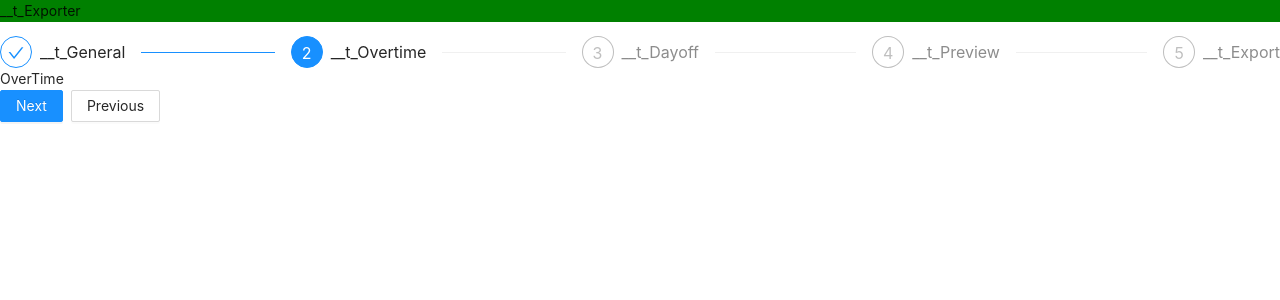
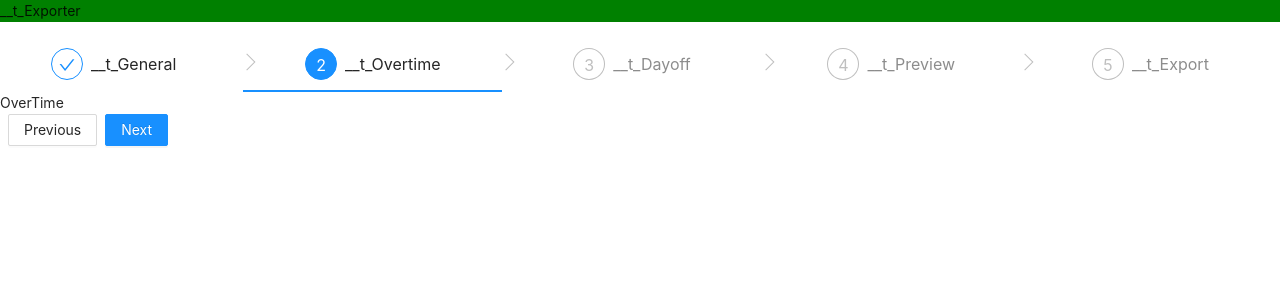
Before and after one commit to owesdexter/next_stater, a Next.js app: page /exporter in a window 1280 px wide. Shown: the top 300 px of the page. Built offline with nearby package versions, Linux system fonts and the light colour scheme.

Commit message:
step nav done

```diff
--- a/pages/exporter.tsx
+++ b/pages/exporter.tsx
@@ -28,6 +28,12 @@ export default function PageExporter(){
   const prev = ()=>{
     setCurrentStep(pre=> pre - 1);
   }
+
+  const goStep = (value: number) => {
+    console.log('onChange:', value);
+    setCurrentStep(value);
+  };
+
   const done = ()=>{
     setCurrentStep(0);
 
@@ -58,7 +64,12 @@ export default function PageExporter(){
     <div className="page-exporter">
       <ExportContextProvider>
         <div className="step-bar-container">
-          <Steps current={currentStep}>
+          <Steps
+            current={currentStep}
+            type="navigation"
+            className="site-navigation-steps"
+            onChange={goStep}
+          >
             {steps.map(item => (
               <Step key={item} title={item} />
             ))}
@@ -69,6 +80,11 @@ export default function PageExporter(){
           </div>
 
           <div className="steps-action">
+            {currentStep > 0 && (
+              <Button style={{ margin: '0 8px' }} onClick={() => prev()}>
+                Previous
+              </Button>
+            )}
             {currentStep < steps.length - 1 && (
               <Button type="primary" onClick={() => next()}>
                 Next
@@ -77,11 +93,6 @@ export default function PageExporter(){
             {currentStep === steps.length - 1 && (
               <Button type="primary" onClick={() => done()}>
                 Done
-              </Button>
-            )}
-            {currentStep > 0 && (
-              <Button style={{ margin: '0 8px' }} onClick={() => prev()}>
-                Previous
               </Button>
             )}
           </div>
```
